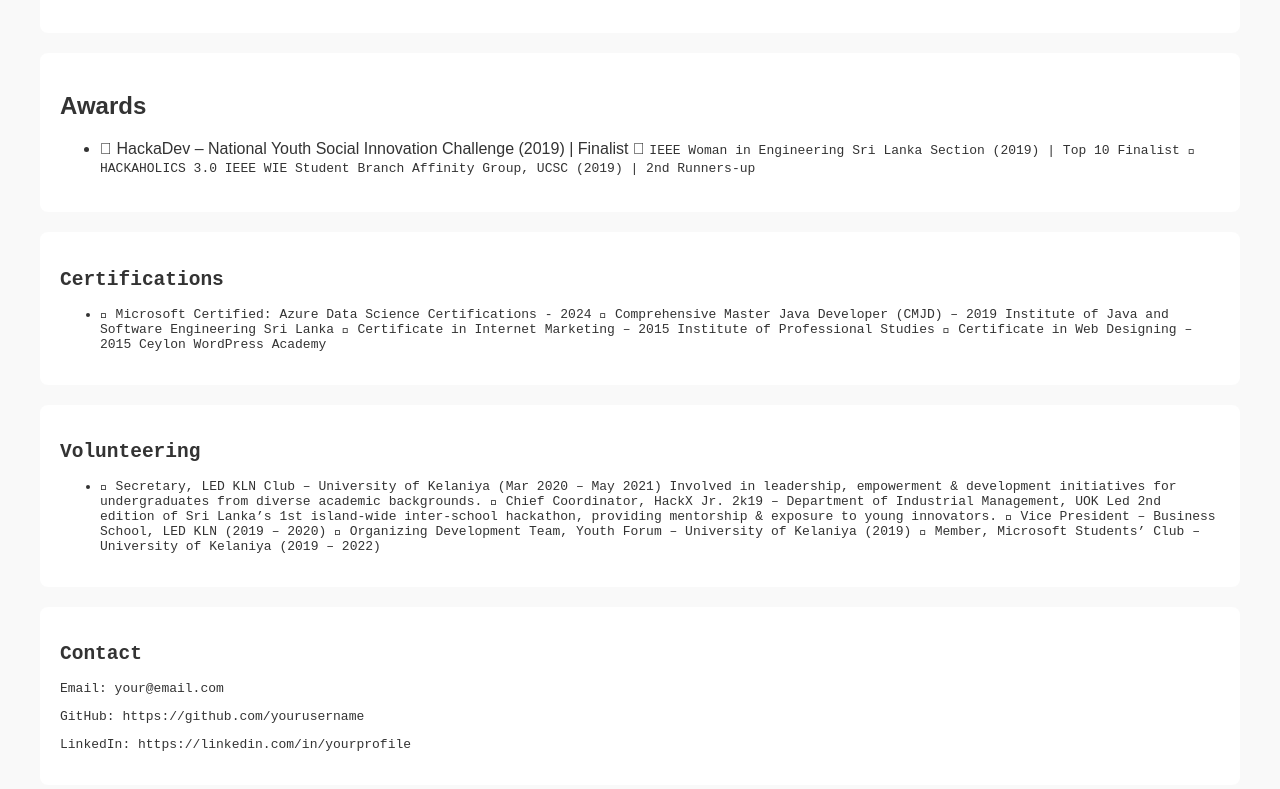
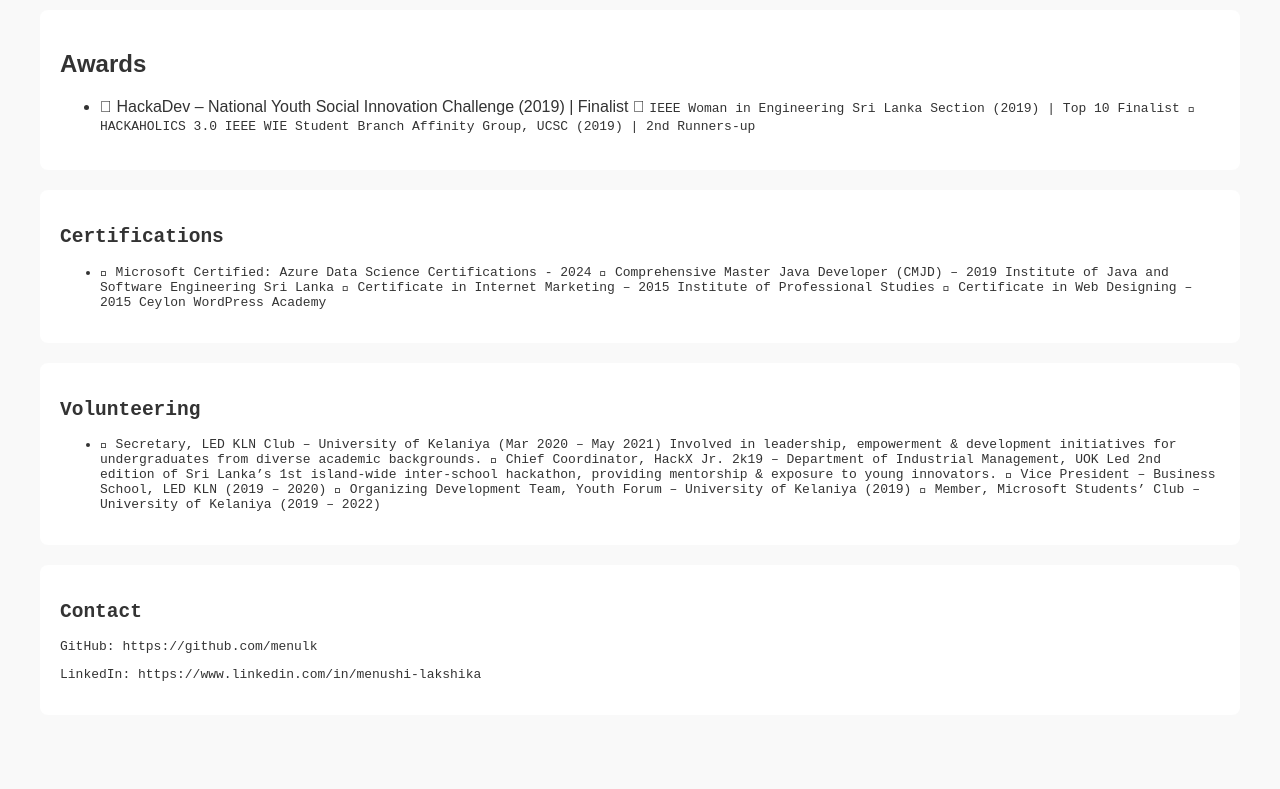
Before and after one commit to menulk/menulk.github.io, a plain HTML site: page index.html in a window 1280 px wide. Shown: the part 955-1744 px from the top of the page. After the commit the page ends 1710 px from the top, so only its background shows below. Drawn offline with Linux system fonts and the light colour scheme.

Commit message:
Update personal name and contact links
Updated personal information in the index.html file.

```diff
--- a/index.html
+++ b/index.html
@@ -8,8 +8,7 @@
 <body>
 
   <header>
-    <h1>Your Name</h1>
-    <p>https://www.linkedin.com/in/menushi-lakshika | https://github.com/menulk | https://medium.com/@menushilaksh5</p>
+    <h1>Menushi Lakshika</h1>
   </header>
 
   <section>
@@ -102,9 +101,8 @@ Led 2nd edition of Sri Lanka’s 1st island-wide inter-school hackathon, providi
 
   <section>
     <h2>Contact</h2>
-    <p>Email: your@email.com</p>
-    <p>GitHub: https://github.com/yourusername</p>
-    <p>LinkedIn: https://linkedin.com/in/yourprofile</p>
+    <p>GitHub: https://github.com/menulk</p>
+    <p>LinkedIn: https://www.linkedin.com/in/menushi-lakshika</p>
   </section>
 
 </body>
```
